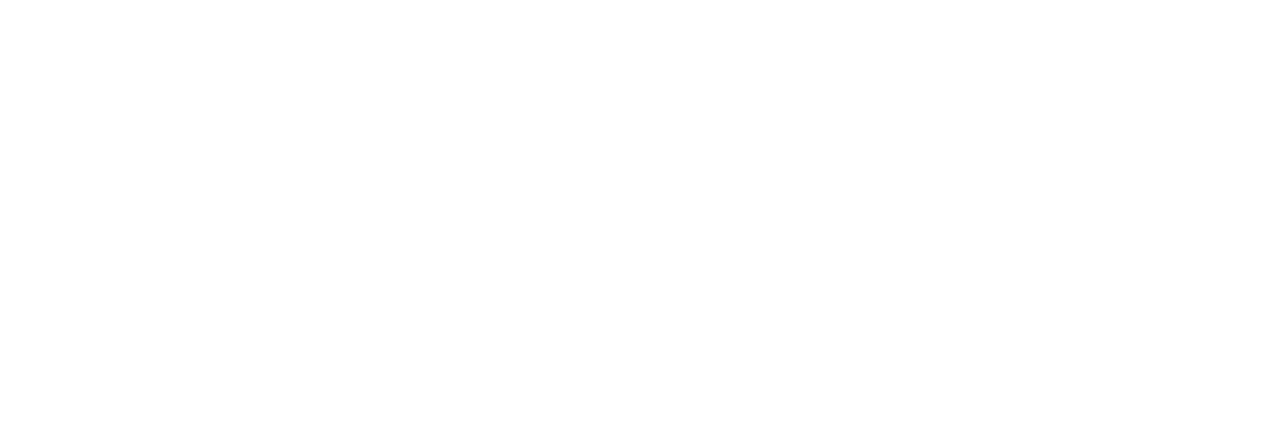
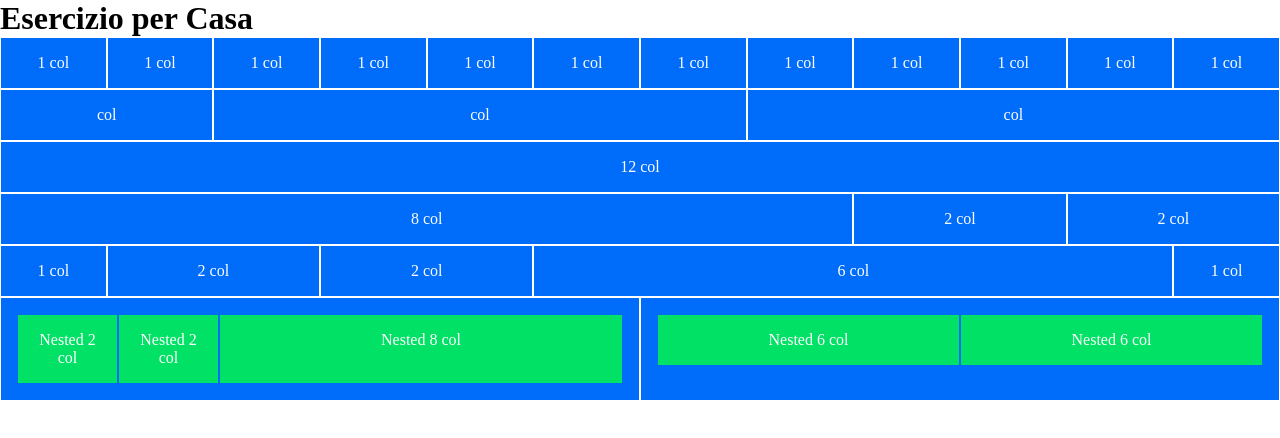
Before and after one commit to RicTieri/html-css-12bool, a plain HTML site: page index.html in a window 1280 px wide. Drawn offline with Linux system fonts and the light colour scheme.

Commit message:
add first section

```diff
--- a/index.html
+++ b/index.html
@@ -9,6 +9,98 @@
   <link rel="stylesheet" href="./style/style.css">
 </head>
 <body>
+  <main>
+    <h1>Esercizio per Casa</h1>
+    <section>
+      <div class="row">
+        <div class="col-1">
+          1 col
+        </div>
+        <div class="col-1">
+          1 col
+        </div>
+        <div class="col-1">
+          1 col
+        </div>
+        <div class="col-1">
+          1 col
+        </div>
+        <div class="col-1">
+          1 col
+        </div>
+        <div class="col-1">
+          1 col
+        </div>
+        <div class="col-1">
+          1 col
+        </div>
+        <div class="col-1">
+          1 col
+        </div>
+        <div class="col-1">
+          1 col
+        </div>
+        <div class="col-1">
+          1 col
+        </div>
+        <div class="col-1">
+          1 col
+        </div>
+        <div class="col-1">
+          1 col
+        </div>
+      </div>
+      <div class="row">
+        <div class="col-2">
+          col
+        </div>
+        <div class="col-5">
+          col
+        </div>
+        <div class="col-5">
+          col
+        </div>
+      </div>
+      <div class="row">
+        <div class="col-12">
+          12 col
+        </div>
+      </div>
+      <div class="row">
+        <div class="col-8">
+          8 col
+        </div>
+        <div class="col-2">
+          2 col
+        </div>
+        <div class="col-2">
+          2 col
+        </div>
+      </div>
+      <div class="row">
+        <div class="col-1"> 1 col</div>
+        <div class="col-2"> 2 col</div>
+        <div class="col-2"> 2 col</div>
+        <div class="col-6"> 6 col</div>
+        <div class="col-1"> 1 col</div>
+      </div>
+      <div class="row">
+        <div class="col-6">
+          <div class="row">
+            <div class="col-2 green">Nested 2 col</div>
+            <div class="col-2 green">Nested 2 col</div>
+            <div class="col-8 green">Nested 8 col</div>
+          </div>
+        </div>
+        <div class="col-6">
+          <div class="row">
+            <div class="col-6 green">Nested 6 col</div>
+            <div class="col-6 green">Nested 6 col</div>
+          </div>
+        </div>
+      </div>
+    </section>
 
+  </main>
 </body>
 </html>
--- a/style/style.css
+++ b/style/style.css
@@ -0,0 +1,12 @@
+.row > div{
+  color: white;
+  text-align: center;
+  padding: 1rem;
+  background-color: #006cfa;
+  border: white 1px solid;
+}
+
+div.green{
+  background-color: #00e165;
+  border: #006cfa 1px solid;
+}
```
